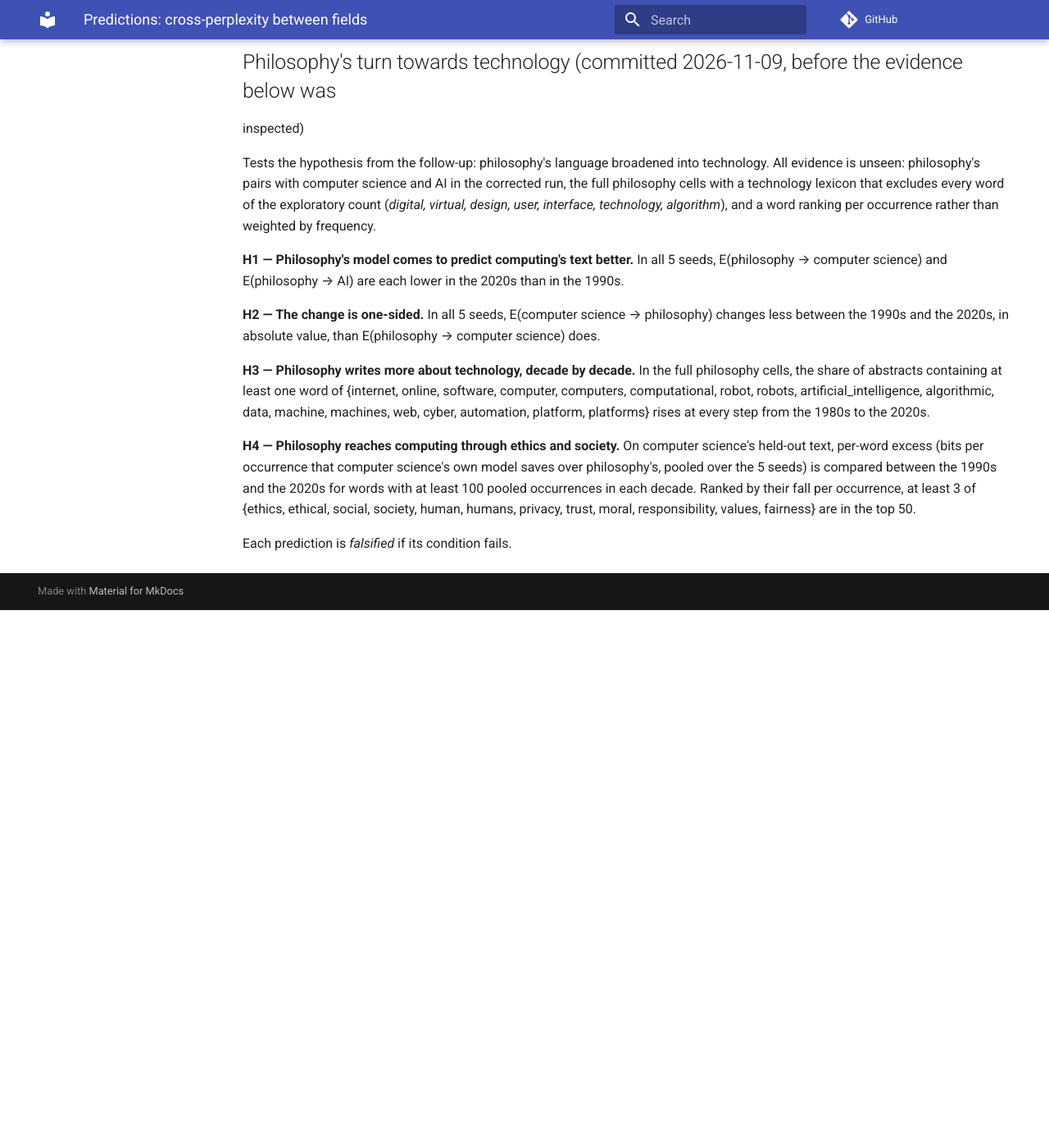
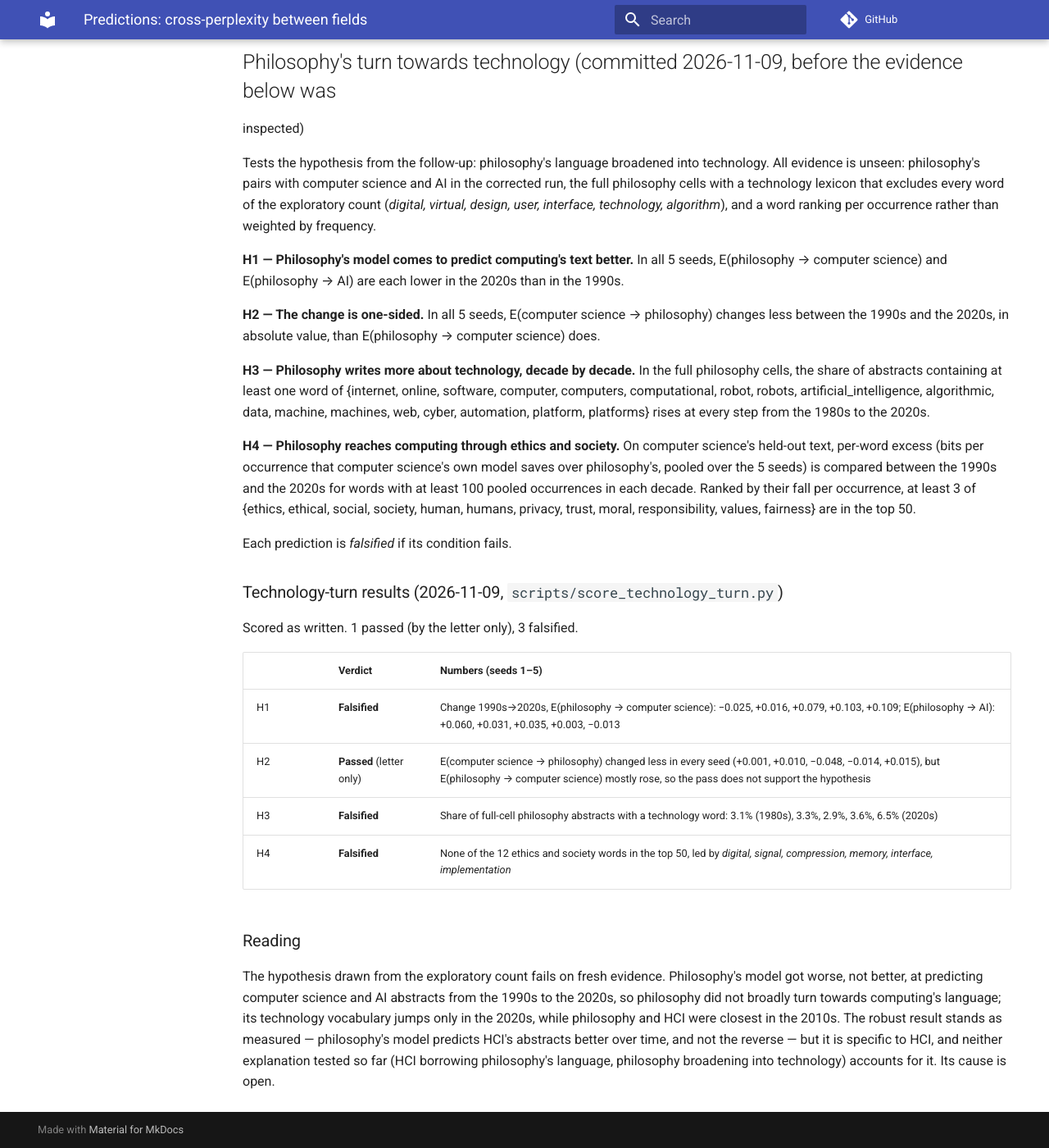
Before and after one commit to Dovalization/interpretant, an MkDocs documentation site: the page built from docs/predictions_cross_perplexity.md, in a window 1280 px wide and 1400 px high, scrolled down 5221 px. Shown: the whole window at 82% size. Built offline with MkDocs 1.6.1 and Material for MkDocs 9.7.7, drawn with Linux system fonts in a browser that asks for light colours; comment, search, counter and statistics services are not loaded; before the commit the page ends 5965 px from its top, so only the background shows below that.

Commit message:
docs: score the technology-turn predictions (3 falsified) and correct the README
Philosophy's model got worse at computer science and AI abstracts, its technology vocabulary
jumps only in the 2020s, and ethics words do not lead, so the technology-turn reading drawn
from an exploratory count is withdrawn. The philosophy -> HCI result stands as a one-sided,
HCI-specific effect with an open cause.

```diff
--- a/docs/predictions_cross_perplexity.md
+++ b/docs/predictions_cross_perplexity.md
@@ -246,3 +246,25 @@ occurrence, at least 3 of {ethics, ethical, social, society, human, humans, priv
 moral, responsibility, values, fairness} are in the top 50.
 
 Each prediction is *falsified* if its condition fails.
+
+### Technology-turn results (2026-11-09, `scripts/score_technology_turn.py`)
+
+Scored as written. 1 passed (by the letter only), 3 falsified.
+
+| | Verdict | Numbers (seeds 1–5) |
+|---|---|---|
+| H1 | **Falsified** | Change 1990s→2020s, E(philosophy → computer science): −0.025, +0.016, +0.079, +0.103, +0.109; E(philosophy → AI): +0.060, +0.031, +0.035, +0.003, −0.013 |
+| H2 | **Passed** (letter only) | E(computer science → philosophy) changed less in every seed (+0.001, +0.010, −0.048, −0.014, +0.015), but E(philosophy → computer science) mostly rose, so the pass does not support the hypothesis |
+| H3 | **Falsified** | Share of full-cell philosophy abstracts with a technology word: 3.1% (1980s), 3.3%, 2.9%, 3.6%, 6.5% (2020s) |
+| H4 | **Falsified** | None of the 12 ethics and society words in the top 50, led by *digital, signal, compression, memory, interface, implementation* |
+
+### Reading
+
+The hypothesis drawn from the exploratory count fails on fresh evidence. Philosophy's model got
+worse, not better, at predicting computer science and AI abstracts from the 1990s to the 2020s,
+so philosophy did not broadly turn towards computing's language; its technology vocabulary
+jumps only in the 2020s, while philosophy and HCI were closest in the 2010s. The robust result
+stands as measured — philosophy's model predicts HCI's abstracts better over time, and not the
+reverse — but it is specific to HCI, and neither explanation tested so far (HCI borrowing
+philosophy's language, philosophy broadening into technology) accounts for it. Its cause is
+open.
```
Also changed, not shown: README.md (+2 -2 lines), ROADMAP.md (+5 -4 lines).
